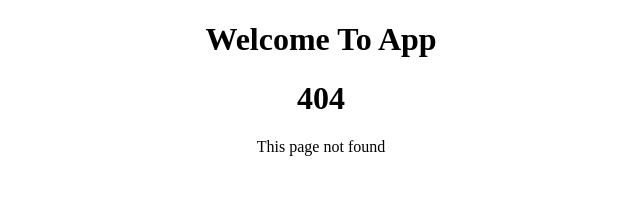
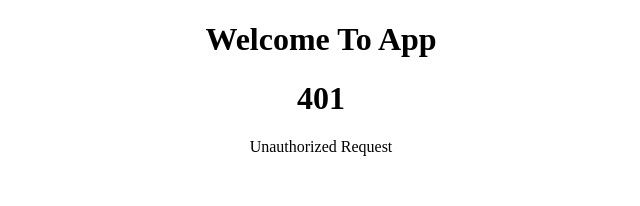
Before and after one commit to C4-OmarHamdann/MERAKI_Academy_Project_4, a React (Create React App) app in the folder frontend/: page /home in a window 1280 px wide. Before the commit this address had no page. Shown: the top 206 px of the page, without its empty margins (319-959 px from the left). Built offline with nearby package versions, Linux system fonts and the light colour scheme.

Commit message:
invoke home page and send token to home page

```diff
--- a/frontend/src/App.js
+++ b/frontend/src/App.js
@@ -1,6 +1,7 @@
 import "./App.css";
 import Register from "./components/Register";
 import Login from "./components/Login";
+import Home from "./components/Home";
 import React, { useState } from "react";
 import { Routes, Route } from "react-router-dom";
 const App = () => {
@@ -11,13 +12,26 @@ const App = () => {
       <h1>Welcome To App</h1>
 
       <Routes>
-        {" "}
         <Route path="/" element={<Register />} />
         <Route path="/register" element={<Register />} />
         <Route
           path="/login"
           element={<Login loggedin={setisLoggedIn} />}
           setisLoggedIn={setisLoggedIn}
+        />
+
+        <Route
+          path="/home"
+          element={
+            token ? (
+              <Home token={token} />
+            ) : (
+              <div>
+                <h1 className="not-found">401</h1>
+                <p>Unauthorized Request</p>
+              </div>
+            )
+          }
         />
         <Route
           path="*"
```
